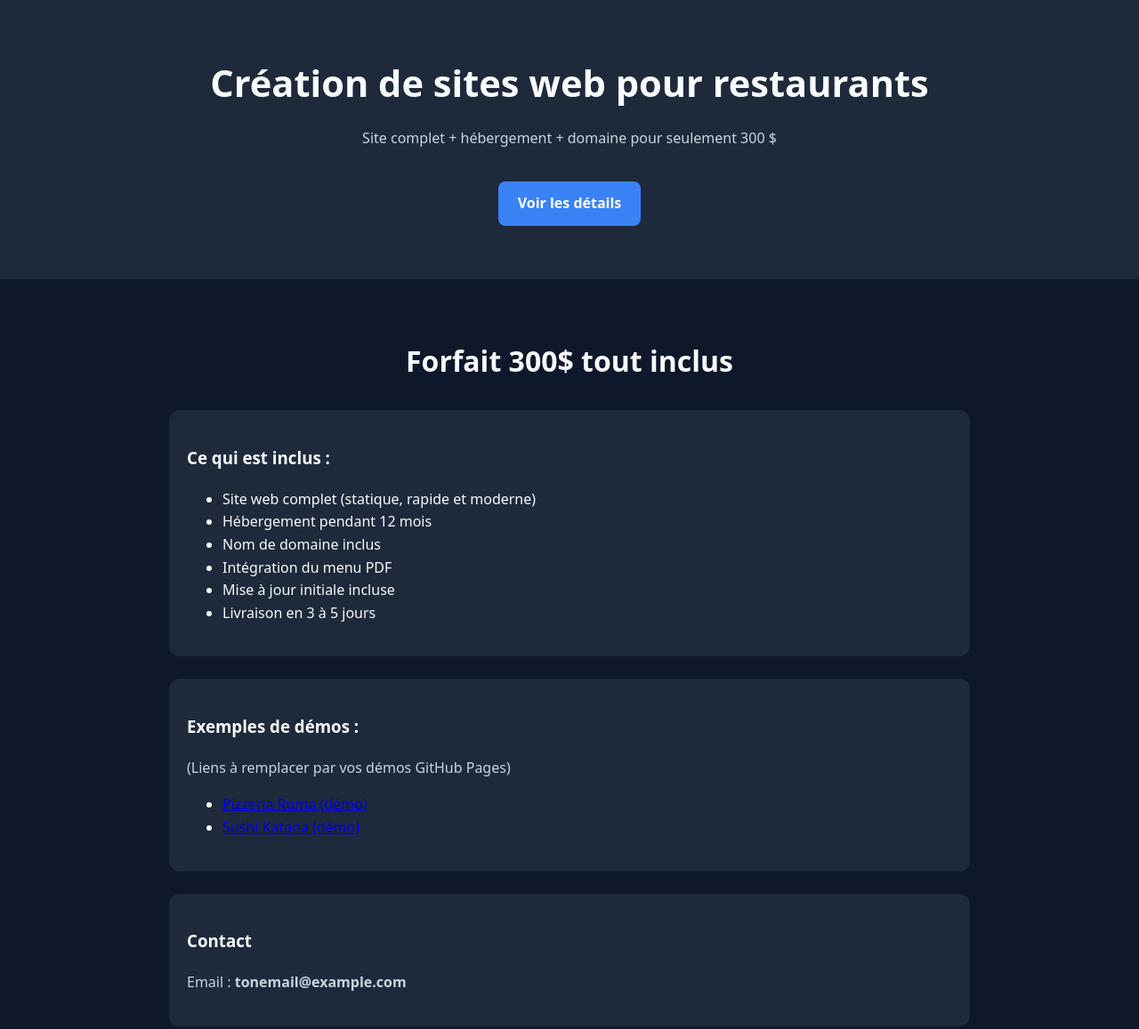
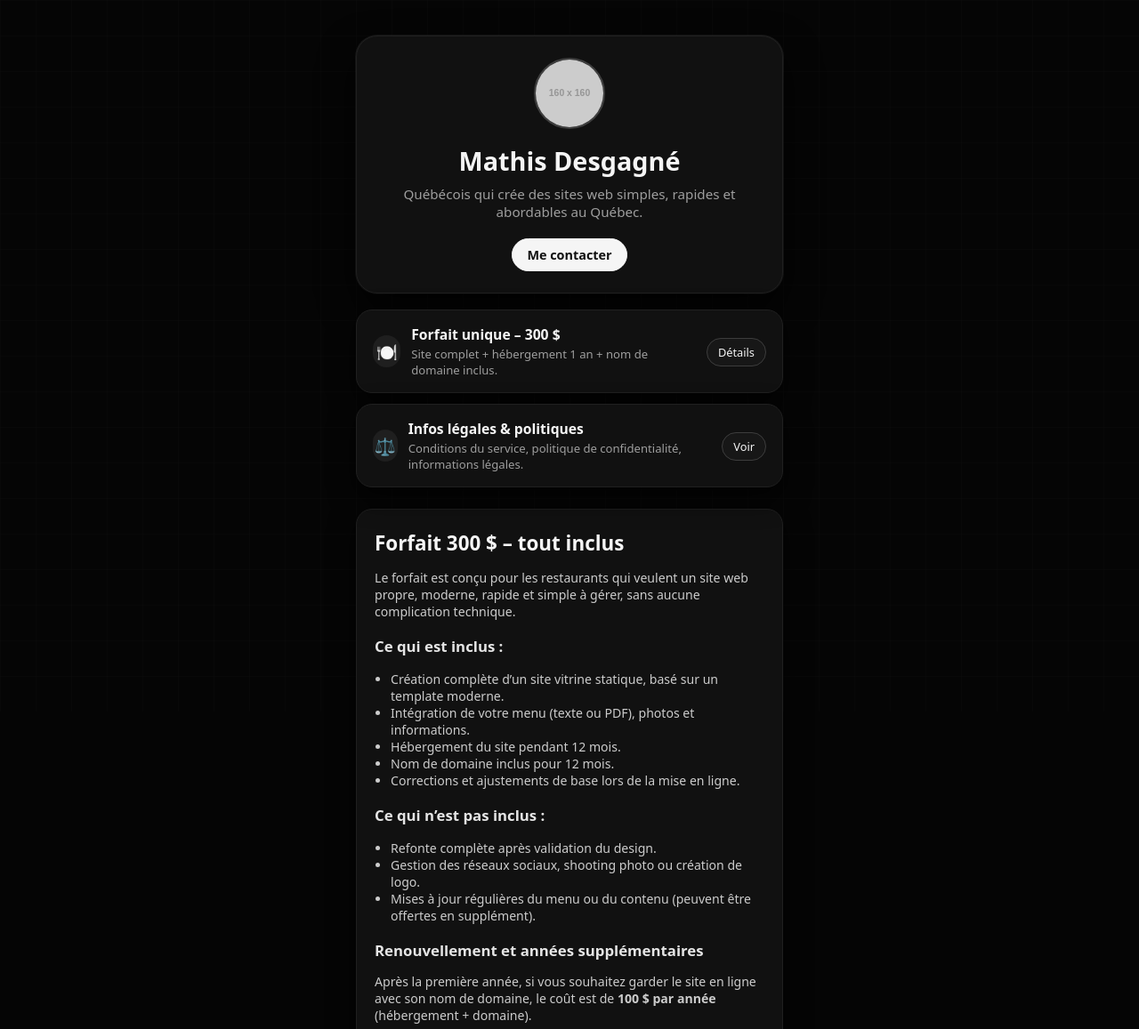
Before and after one commit to MathisD-T/demo, a plain HTML site: page index.html in a window 1280 px wide. Shown: the top 1157 px of the page at 89% size. Drawn offline with Linux system fonts and the light colour scheme; placeholder pictures from the web are drawn by us.

Commit message:
page de présentation

```diff
--- a/index.html
+++ b/index.html
@@ -2,111 +2,108 @@
 <html lang="fr">
 <head>
   <meta charset="UTF-8" />
-  <title>Création de sites web pour restaurants | 300$ tout inclus</title>
-  <meta name="viewport" content="width=device-width, initial-scale=1.0" />
-  <style>
-    body {
-      margin: 0;
-      font-family: system-ui, sans-serif;
-      background: #0f172a;
-      color: #f8fafc;
-      line-height: 1.6;
-    }
-
-    header {
-      text-align: center;
-      padding: 60px 20px;
-      background: #1e293b;
-    }
-
-    h1 {
-      font-size: 2.6rem;
-      margin: 0;
-    }
-
-    p {
-      color: #cbd5e1;
-    }
-
-    .btn {
-      display: inline-block;
-      margin-top: 20px;
-      padding: 12px 22px;
-      background: #3b82f6;
-      color: white;
-      border-radius: 8px;
-      text-decoration: none;
-      font-weight: bold;
-    }
-
-    section {
-      padding: 40px 20px;
-      max-width: 900px;
-      margin: auto;
-    }
-
-    h2 {
-      text-align: center;
-      margin-bottom: 30px;
-      font-size: 2rem;
-    }
-
-    .card {
-      padding: 20px;
-      background: #1e293b;
-      border-radius: 12px;
-      margin-bottom: 25px;
-    }
-
-    footer {
-      text-align: center;
-      padding: 20px;
-      color: #94a3b8;
-      font-size: 0.9rem;
-    }
-  </style>
+  <title>Sites web pour restaurants - 300 $ tout inclus</title>
+  <meta name="viewport" content="width=device-width, initial-scale=1" />
+  <link rel="stylesheet" href="style.css" />
 </head>
 <body>
+  <main class="app">
+    <!-- Carte profil / présentation -->
+    <section class="card-main">
+      <div class="avatar">
+        <!-- remplace par ta photo si tu veux -->
+        <img src="https://via.placeholder.com/160x160.png?text=Toi" alt="Photo de profil">
+      </div>
+      <h1>Mathis Desgagné</h1>
+      <p class="subtitle">
+       Québécois qui crée des sites web simples, rapides et abordables au Québec.
+      </p>
 
-<header>
-  <h1>Création de sites web pour restaurants</h1>
-  <p>Site complet + hébergement + domaine pour seulement 300 $</p>
-  <a class="btn" href="#infos">Voir les détails</a>
-</header>
+      <div class="actions">
+        <a class="btn btn-primary" href="mailto:mathisdesgagne@gmail.com">
+          Me contacter
+        </a>
 
-<section id="infos">
-  <h2>Forfait 300$ tout inclus</h2>
+      </div>
+    </section>
 
-  <div class="card">
-    <h3>Ce qui est inclus :</h3>
-    <ul>
-      <li>Site web complet (statique, rapide et moderne)</li>
-      <li>Hébergement pendant 12 mois</li>
-      <li>Nom de domaine inclus</li>
-      <li>Intégration du menu PDF</li>
-      <li>Mise à jour initiale incluse</li>
-      <li>Livraison en 3 à 5 jours</li>
-    </ul>
-  </div>
+    <!-- Cartes principales (forfait, démos, infos) -->
+    <div class="stack">
+      <article class="card">
+        <div class="card-left">
+          <div class="card-icon">🍽️</div>
+          <div>
+            <div class="card-title">Forfait unique – 300 $</div>
+            <p class="card-desc">
+              Site complet + hébergement 1 an + nom de domaine inclus.
+            </p>
 
-  <div class="card">
-    <h3>Exemples de démos :</h3>
-    <p>(Liens à remplacer par vos démos GitHub Pages)</p>
-    <ul>
-      <li><a href="demos/pizzeria-roma/">Pizzeria Roma (démo)</a></li>
-      <li><a href="demos/sushi-katana/">Sushi Katana (démo)</a></li>
-    </ul>
-  </div>
+          </div>
+        </div>
+        <div class="card-right">
+          <a class="pill" href="#forfait">Détails</a>
+        </div>
+      </article>
 
-  <div class="card">
-    <h3>Contact</h3>
-    <p>Email : <strong>tonemail@example.com</strong></p>
-  </div>
-</section>
+      <article class="card">
+        <div class="card-left">
+          <div class="card-icon">⚖️</div>
+          <div>
+            <div class="card-title">Infos légales & politiques</div>
+            <p class="card-desc">
+              Conditions du service, politique de confidentialité, informations légales.
+            </p>
+          </div>
+        </div>
+        <div class="card-right">
+          <a class="pill" href="informations-legales.html">Voir</a>
+        </div>
+      </article>
+    </div>
 
-<footer>
-  © 2025 - Création de sites web | Politique de confidentialité
-</footer>
+    <!-- Bloc détail du forfait (même style que tes pages) -->
+    <section id="forfait" class="page">
+      <h1>Forfait 300 $ – tout inclus</h1>
 
+      <p>
+        Le forfait est conçu pour les restaurants qui veulent un site web propre,
+        moderne, rapide et simple à gérer, sans aucune complication technique.
+      </p>
+
+      <h2>Ce qui est inclus :</h2>
+      <ul>
+        <li>Création complète d’un site vitrine statique, basé sur un template moderne.</li>
+        <li>Intégration de votre menu (texte ou PDF), photos et informations.</li>
+        <li>Hébergement du site pendant 12 mois.</li>
+        <li>Nom de domaine inclus pour 12 mois.</li>
+        <li>Corrections et ajustements de base lors de la mise en ligne.</li>
+      </ul>
+
+      <h2>Ce qui n’est pas inclus :</h2>
+      <ul>
+        <li>Refonte complète après validation du design.</li>
+        <li>Gestion des réseaux sociaux, shooting photo ou création de logo.</li>
+        <li>Mises à jour régulières du menu ou du contenu (peuvent être offertes en supplément).</li>
+      </ul>
+
+      <h2>Renouvellement et années supplémentaires</h2>
+      <p>
+        Après la première année, si vous souhaitez garder le site en ligne avec son nom de domaine,
+        le coût est de <strong>100 $ par année</strong> (hébergement + domaine).
+      </p>
+      <p>
+        Vous pouvez également choisir, dès la commande, de payer plusieurs années d’avance.
+        Chaque année supplémentaire est facturée <strong>100 $</strong> et vous assure que votre site
+        reste en ligne automatiquement sans gestion de renouvellement.
+      </p>
+    </section>
+
+    <div class="footer">
+      © 2025 – Mathis Desgagné ·
+      <a href="conditions.html">Conditions</a> ·
+      <a href="politique-confidentialite.html">Confidentialité</a> ·
+      <a href="informations-legales.html">Informations légales</a>
+    </div>
+  </main>
 </body>
 </html>
--- /dev/null
+++ b/style.css
@@ -0,0 +1,259 @@
+/* ====== Base ====== */
+
+*,
+*::before,
+*::after {
+  box-sizing: border-box;
+}
+
+body {
+  margin: 0;
+  min-height: 100vh;
+  font-family: system-ui, -apple-system, BlinkMacSystemFont, "SF Pro Text",
+    "Segoe UI", sans-serif;
+  background: #050505;
+  color: #e5e5e5;
+  display: flex;
+  justify-content: center;
+  align-items: flex-start;
+}
+
+/* légère grille très discrète */
+body::before {
+  content: "";
+  position: fixed;
+  inset: 0;
+  background-image: linear-gradient(rgba(40, 40, 40, 0.4) 1px, transparent 1px),
+    linear-gradient(90deg, rgba(40, 40, 40, 0.4) 1px, transparent 1px);
+  background-size: 40px 40px;
+  opacity: 0.25;
+  pointer-events: none;
+}
+
+/* ====== Wrapper principal ====== */
+
+.app {
+  position: relative;
+  z-index: 1;
+  width: 100%;
+  max-width: 480px;
+  margin: 40px 16px 80px;
+}
+
+/* ====== Carte principale ====== */
+
+.card-main {
+  background: #111111;
+  border-radius: 24px;
+  padding: 24px;
+  box-shadow:
+    0 18px 40px rgba(0, 0, 0, 0.8),
+    0 0 0 1px rgba(90, 90, 90, 0.25);
+  text-align: center;
+  border: 1px solid #202020;
+}
+
+.avatar {
+  width: 80px;
+  height: 80px;
+  border-radius: 999px;
+  margin: 0 auto 16px;
+  overflow: hidden;
+  border: 2px solid #3f3f3f;
+}
+
+.avatar img {
+  width: 100%;
+  height: 100%;
+  object-fit: cover;
+}
+
+.card-main h1 {
+  margin: 0 0 8px;
+  font-size: 1.8rem;
+  color: #f5f5f5;
+}
+
+.card-main p.subtitle {
+  margin: 0 0 20px;
+  font-size: 0.95rem;
+  color: #9e9e9e;
+}
+
+/* ====== Boutons header ====== */
+
+.actions {
+  display: flex;
+  gap: 12px;
+  justify-content: center;
+  flex-wrap: wrap;
+}
+
+.btn {
+  padding: 8px 16px;
+  border-radius: 999px;
+  border: 1px solid #3d3d3d;
+  background: #171717;
+  color: #f5f5f5;
+  font-size: 0.9rem;
+  text-decoration: none;
+  display: inline-flex;
+  align-items: center;
+  justify-content: center;
+  gap: 6px;
+  cursor: pointer;
+  transition:
+    background 0.15s ease,
+    transform 0.1s ease,
+    box-shadow 0.1s ease,
+    border-color 0.15s ease,
+    color 0.1s ease;
+}
+
+.btn-primary {
+  background: #f5f5f5;
+  color: #111111;
+  border-color: #f5f5f5;
+  font-weight: 600;
+}
+
+.btn:hover {
+  transform: translateY(-1px);
+  box-shadow: 0 10px 25px rgba(0, 0, 0, 0.7);
+  border-color: #6b6b6b;
+  background: #1f1f1f;
+}
+
+.btn-primary:hover {
+  background: #e0e0e0;
+  border-color: #e0e0e0;
+}
+
+/* ====== Liste de cartes ====== */
+
+.stack {
+  margin-top: 18px;
+  display: flex;
+  flex-direction: column;
+  gap: 12px;
+}
+
+.card {
+  background: #111111;
+  border-radius: 18px;
+  padding: 16px 18px;
+  border: 1px solid #202020;
+  box-shadow: 0 12px 30px rgba(0, 0, 0, 0.7);
+  display: flex;
+  align-items: center;
+  justify-content: space-between;
+  gap: 14px;
+}
+
+.card-left {
+  display: flex;
+  align-items: center;
+  gap: 12px;
+}
+
+.card-icon {
+  width: 36px;
+  height: 36px;
+  border-radius: 16px;
+  background: #1f1f1f;
+  display: flex;
+  align-items: center;
+  justify-content: center;
+  font-size: 1.2rem;
+}
+
+.card-title {
+  font-size: 0.98rem;
+  font-weight: 600;
+  color: #f5f5f5;
+}
+
+.card-desc {
+  margin: 2px 0 0;
+  font-size: 0.82rem;
+  color: #9e9e9e;
+}
+
+.card-right .pill {
+  padding: 6px 12px;
+  border-radius: 999px;
+  font-size: 0.8rem;
+  border: 1px solid #3d3d3d;
+  text-decoration: none;
+  color: #f5f5f5;
+  background: #171717;
+}
+
+.card-right .pill:hover {
+  background: #2a2a2a;
+}
+
+/* ====== Pages de contenu (politiques, conditions, etc.) ====== */
+
+.page {
+  margin-top: 24px;
+  background: #111111;
+  border-radius: 18px;
+  padding: 22px 20px 26px;
+  border: 1px solid #202020;
+  box-shadow: 0 12px 30px rgba(0, 0, 0, 0.7);
+}
+
+.page h1 {
+  font-size: 1.4rem;
+  margin-top: 0;
+  margin-bottom: 12px;
+  color: #f5f5f5;
+}
+
+.page h2 {
+  font-size: 1.05rem;
+  margin-top: 18px;
+  margin-bottom: 6px;
+  color: #e5e5e5;
+}
+
+.page p,
+.page li {
+  font-size: 0.88rem;
+  color: #cccccc;
+}
+
+.page ul {
+  padding-left: 18px;
+}
+
+/* ====== Footer ====== */
+
+.footer {
+  margin-top: 18px;
+  text-align: center;
+  font-size: 0.78rem;
+  color: #757575;
+}
+
+.footer a {
+  color: #b3b3b3;
+  text-decoration: none;
+}
+
+.footer a:hover {
+  text-decoration: underline;
+}
+
+/* ====== Responsive ====== */
+
+@media (max-width: 480px) {
+  .card-main {
+    padding: 20px 16px;
+  }
+
+  .card {
+    padding: 14px 14px;
+  }
+}
```
Also changed, not shown: conditions.html (added, +129 -0 lines), informations-legales.html (added, +76 -0 lines), politique-confidentialite.html (added, +52 -0 lines).
